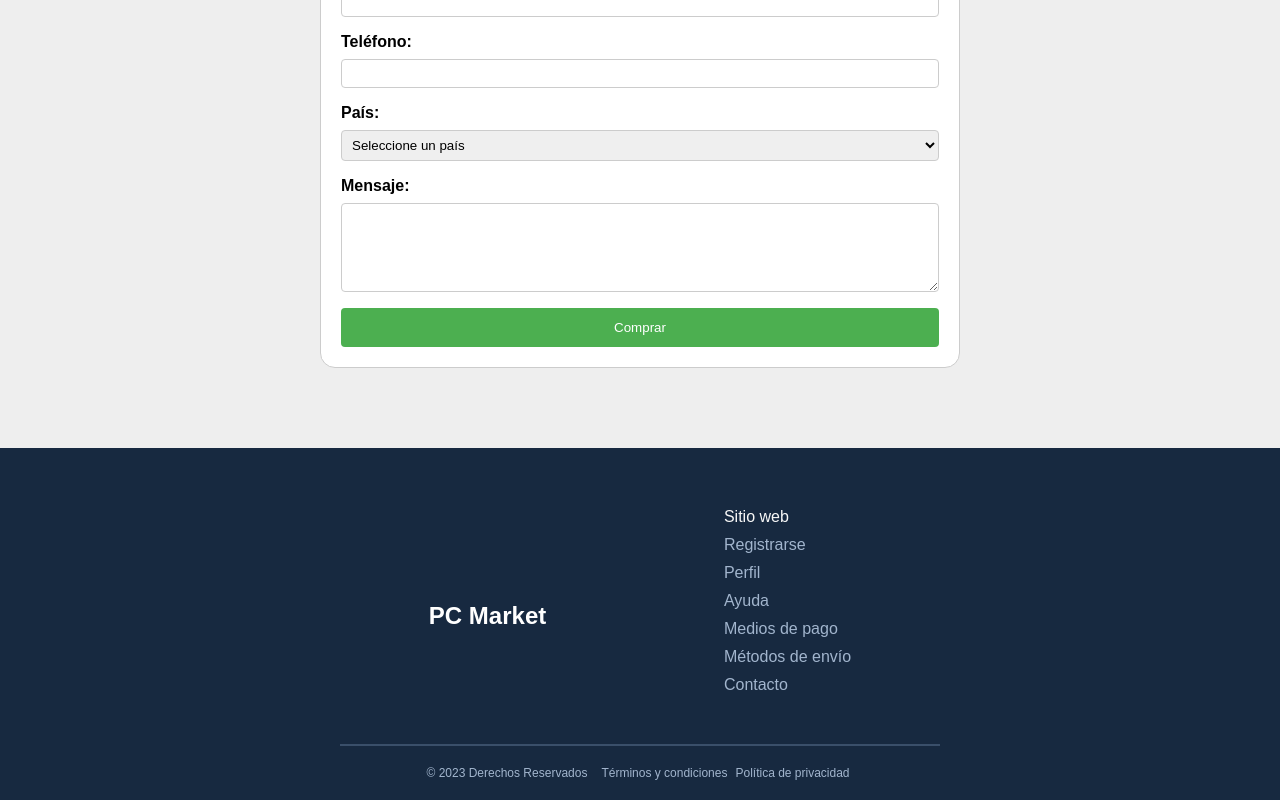
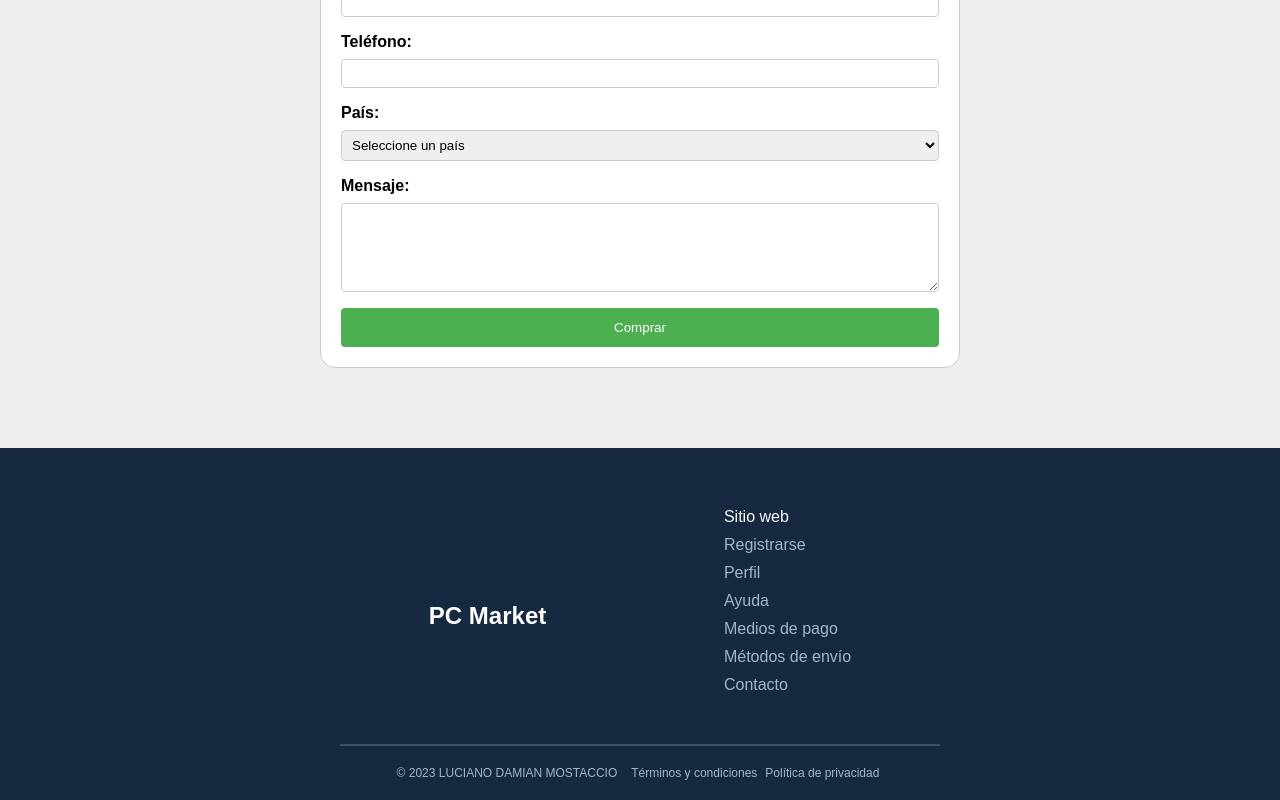
Before and after one commit to lucianomostaccio/MERN_Stack-Ecommerce-PCMarket, a React (Create React App) app: page /checkout in a window 1280 px wide. Shown: the part 616-1416 px from the top of the page. Built offline with nearby package versions, Linux system fonts and the light colour scheme; no server answers; the database is empty.

Commit message:
footer credits

```diff
--- a/src/components/Footer.jsx
+++ b/src/components/Footer.jsx
@@ -25,7 +25,7 @@ const Footer = () => {
         </footer>
         <footer className="bottom">
           <div className="legal">
-            <span span="true"> © {currentYear} Derechos Reservados </span>
+            <span span="true"> © {currentYear} LUCIANO DAMIAN MOSTACCIO </span>
             <p> Términos y condiciones </p>
             <p> Política de privacidad </p>
           </div>
```
Also changed, not shown: public/manifest.json.
